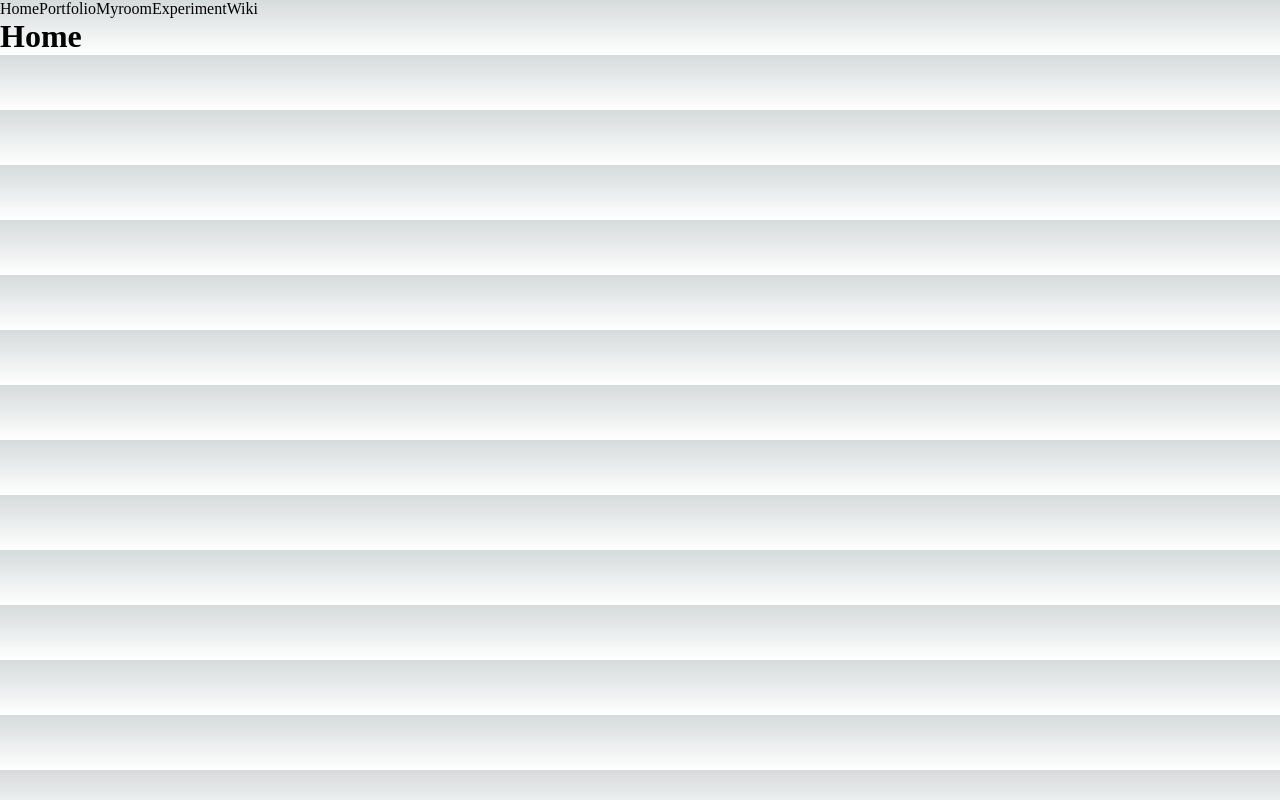
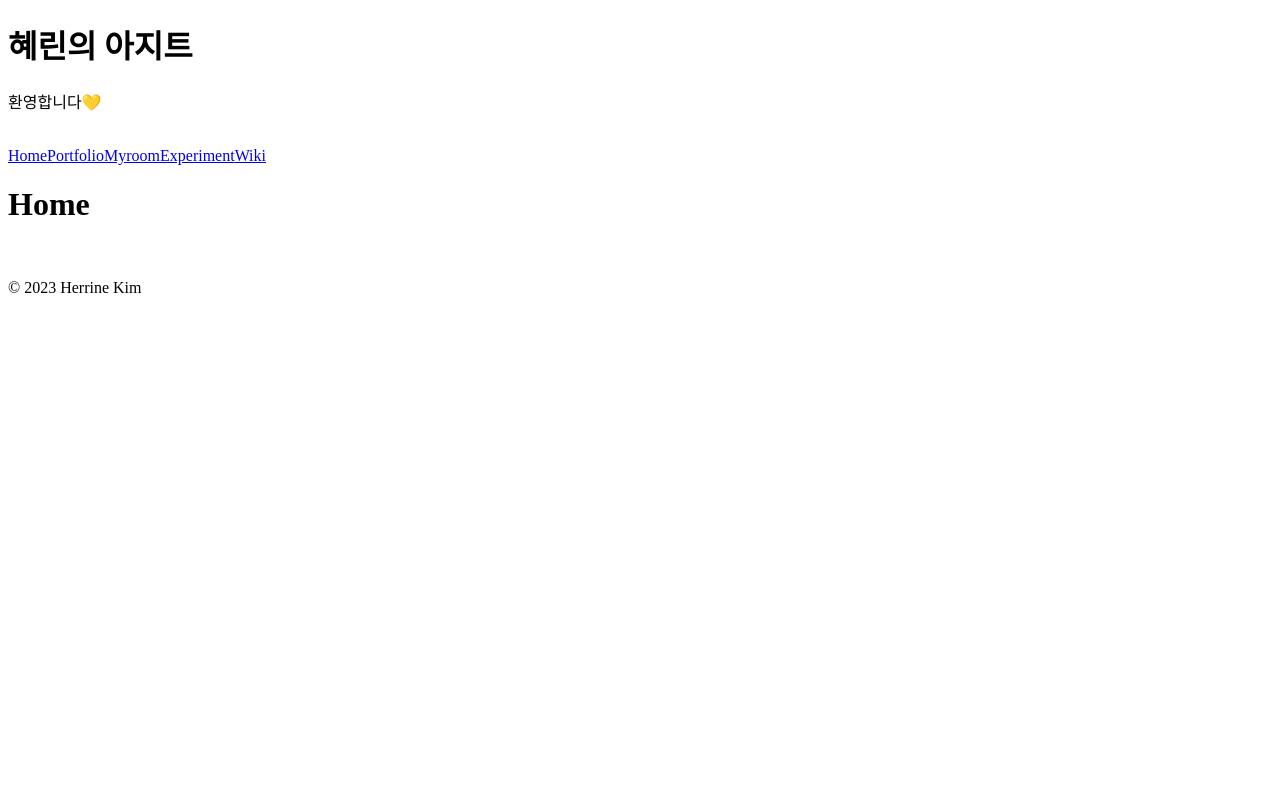
Before and after one commit to HerrineKim/homepage, a Next.js app: page / in a window 1280 px wide. Built offline with nearby package versions, Linux system fonts and the light colour scheme.

Commit message:
🎨feat : layout의 header, navbar, footer를 분리하여 구현

```diff
--- a/src/app/globals.css
+++ b/src/app/globals.css
@@ -1,4 +1,4 @@
-:root {
+/* :root {
   --max-width: 1100px;
   --border-radius: 12px;
   --font-mono: ui-monospace, Menlo, Monaco, 'Cascadia Mono', 'Segoe UI Mono',
@@ -104,4 +104,4 @@ a {
   html {
     color-scheme: dark;
   }
-}
+} */
--- a/src/app/layout.tsx
+++ b/src/app/layout.tsx
@@ -6,6 +6,31 @@ export default function RootLayout({
 }: {
   children: React.ReactNode
 }) {
+  const navBar = (
+    <nav>
+      <Link href='/'>Home</Link>
+      <Link href='/portfolio'>Portfolio</Link>
+      <Link href='/myroom'>Myroom</Link>
+      <Link href='/experiment'>Experiment</Link>
+      <Link href='/wiki'>Wiki</Link>
+    </nav>
+  )
+
+  const header = (
+    <header>
+      <h1>혜린의 아지트</h1>
+      <p>환영합니다💛</p>
+      <br />
+    </header>
+  )
+
+  const footer = (
+    <footer>
+      <br />
+      <p>© 2023 Herrine Kim</p>
+    </footer>
+  )
+
   return (
     <html lang='en'>
       {/*
@@ -14,14 +39,10 @@ export default function RootLayout({
       */}
       <head />
       <body>
-        <nav>
-          <Link href='/'>Home</Link>
-          <Link href='/portfolio'>Portfolio</Link>
-          <Link href='/myroom'>Myroom</Link>
-          <Link href='/experiment'>Experiment</Link>
-          <Link href='/wiki'>Wiki</Link>
-        </nav>
+        {header}
+        {navBar}
         {children}
+        {footer}
       </body>
     </html>
   )
```
